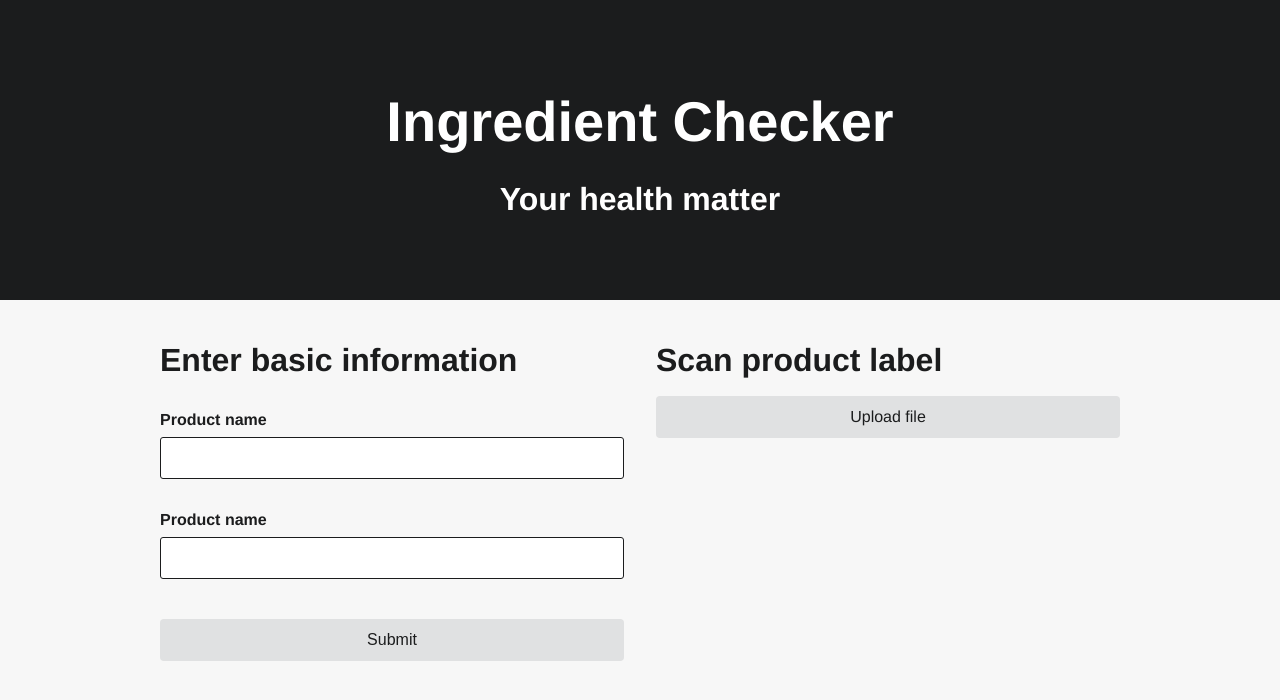
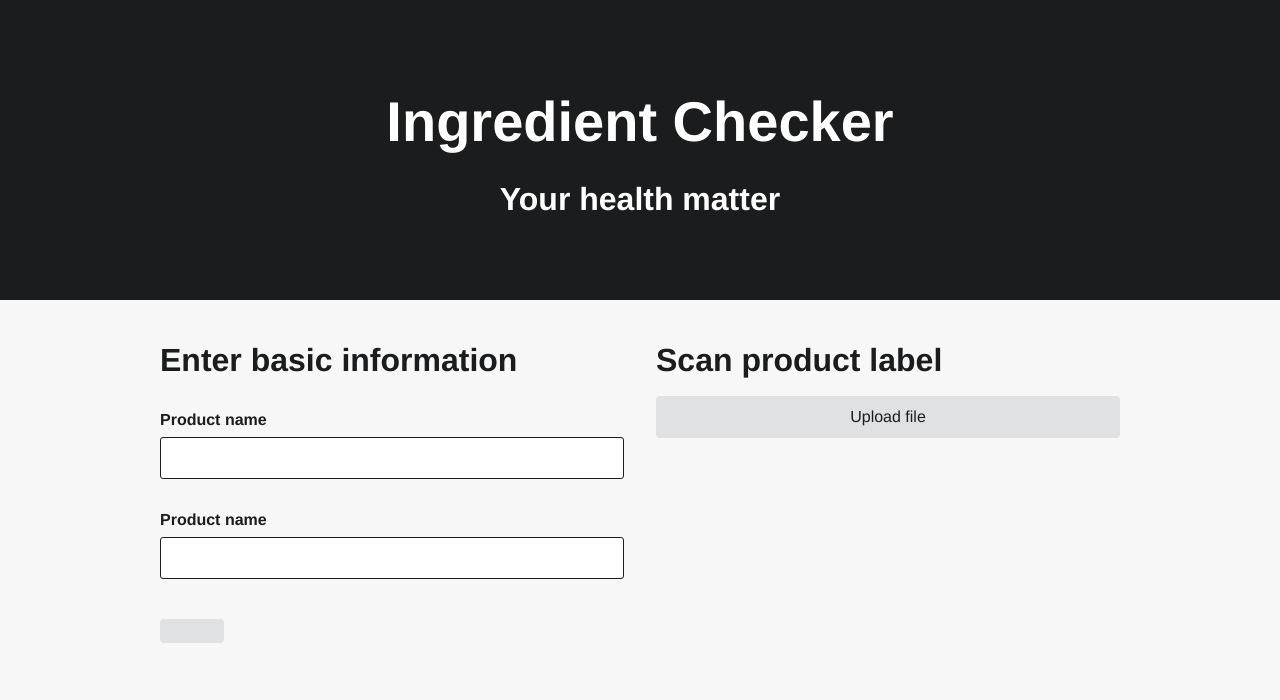
Before and after one commit to tpyszko/ingredient-checker, a React app: page / in a window 1280 px wide. Shown: the top 700 px of the page. Built offline with nearby package versions, Linux system fonts and the light colour scheme.

Commit message:
Update button component

```diff
--- a/src/components/Button.js
+++ b/src/components/Button.js
@@ -1,7 +1,7 @@
 import React from "react";
 import styled from "styled-components";
 
-const Button = styled.button`
+const ButtonStyle = styled.button`
   background: ${props => props.theme.color[props.nature]};
   color: ${({ theme }) => theme.color.dark};
   padding: 0.75em 2em;
@@ -33,6 +33,17 @@ const Button = styled.button`
   }
 `;
 
+const Button = ({ type, onClick, disabled, label, nature }) => (
+  <ButtonStyle
+    type={type}
+    onClick={onClick}
+    disabled={disabled}
+    nature={nature}
+  >
+    {label}
+  </ButtonStyle>
+);
+
 Button.defaultProps = {
   nature: "default"
 };
```
